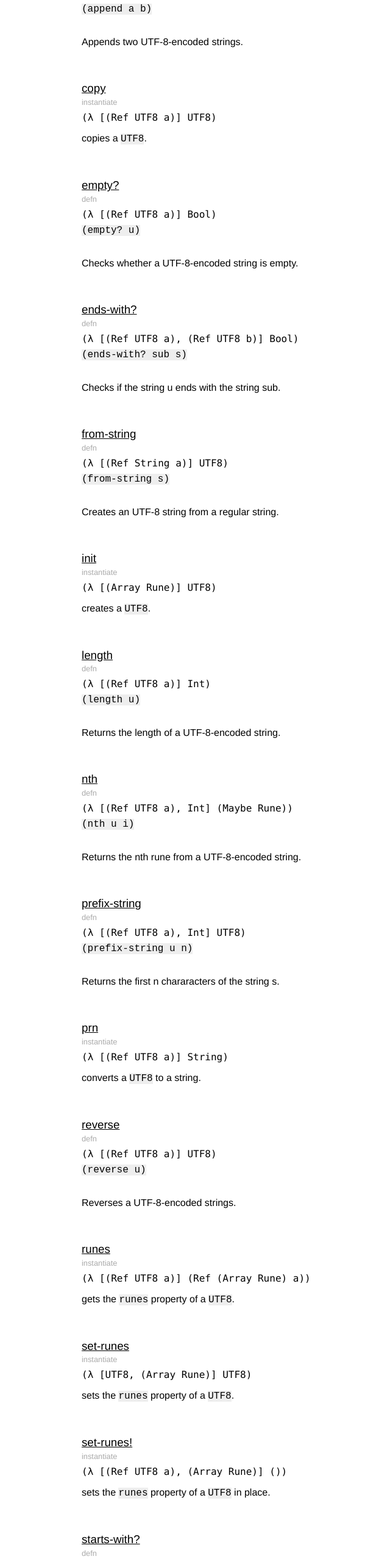
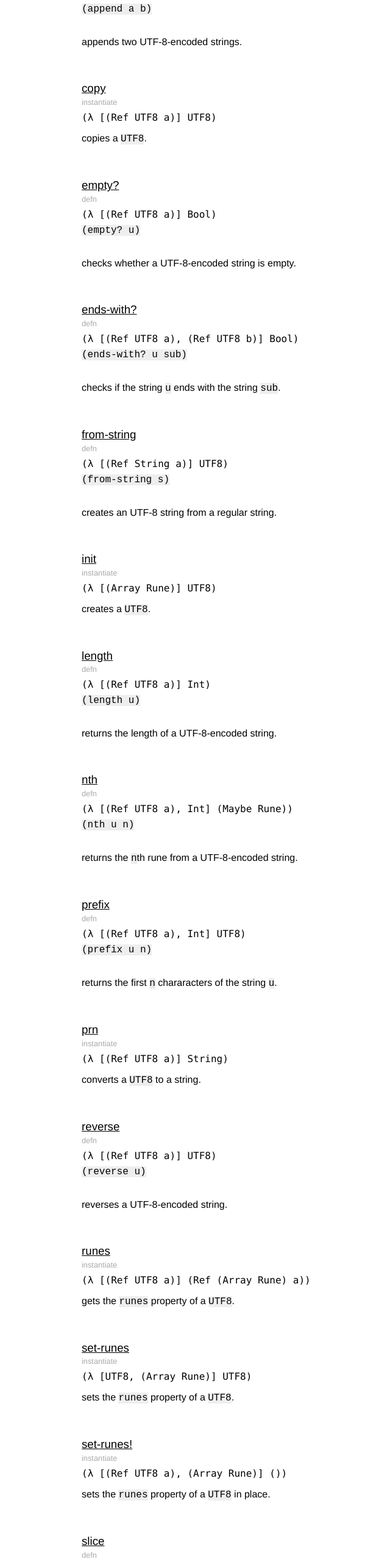
Before and after one commit to carpentry-org/utf8.carp, a plain HTML site: page docs/UTF8.html in a window 1280 px wide. Shown: the part 1069-3626 px from the top of the page at 61% size, without its empty margins (201-841 px from the left). Drawn offline with Linux system fonts and the light colour scheme.

Commit message:
update for version 0.0.4

```diff
--- a/docs/UTF8.html
+++ b/docs/UTF8.html
@@ -93,7 +93,7 @@ in bytes! Quite delicious!</p>
                     (append a b)
                 </pre>
                 <p class="doc">
-                    <p>Appends two UTF-8-encoded strings.</p>
+                    <p>appends two UTF-8-encoded strings.</p>
 
                 </p>
             </div>
@@ -133,7 +133,7 @@ in bytes! Quite delicious!</p>
                     (empty? u)
                 </pre>
                 <p class="doc">
-                    <p>Checks whether a UTF-8-encoded string is empty.</p>
+                    <p>checks whether a UTF-8-encoded string is empty.</p>
 
                 </p>
             </div>
@@ -150,10 +150,10 @@ in bytes! Quite delicious!</p>
                     (λ [(Ref UTF8 a), (Ref UTF8 b)] Bool)
                 </p>
                 <pre class="args">
-                    (ends-with? sub s)
+                    (ends-with? u sub)
                 </pre>
                 <p class="doc">
-                    <p>Checks if the string u ends with the string sub.</p>
+                    <p>checks if the string <code>u</code> ends with the string <code>sub</code>.</p>
 
                 </p>
             </div>
@@ -173,7 +173,7 @@ in bytes! Quite delicious!</p>
                     (from-string s)
                 </pre>
                 <p class="doc">
-                    <p>Creates an UTF-8 string from a regular string.</p>
+                    <p>creates an UTF-8 string from a regular string.</p>
 
                 </p>
             </div>
@@ -213,7 +213,7 @@ in bytes! Quite delicious!</p>
                     (length u)
                 </pre>
                 <p class="doc">
-                    <p>Returns the length of a UTF-8-encoded string.</p>
+                    <p>returns the length of a UTF-8-encoded string.</p>
 
                 </p>
             </div>
@@ -230,17 +230,17 @@ in bytes! Quite delicious!</p>
                     (λ [(Ref UTF8 a), Int] (Maybe Rune))
                 </p>
                 <pre class="args">
-                    (nth u i)
+                    (nth u n)
                 </pre>
                 <p class="doc">
-                    <p>Returns the nth rune from a UTF-8-encoded string.</p>
+                    <p>returns the <code>n</code>th rune from a UTF-8-encoded string.</p>
 
                 </p>
             </div>
             <div class="binder">
-                <a class="anchor" href="#prefix-string">
-                    <h3 id="prefix-string">
-                        prefix-string
+                <a class="anchor" href="#prefix">
+                    <h3 id="prefix">
+                        prefix
                     </h3>
                 </a>
                 <div class="description">
@@ -250,10 +250,10 @@ in bytes! Quite delicious!</p>
                     (λ [(Ref UTF8 a), Int] UTF8)
                 </p>
                 <pre class="args">
-                    (prefix-string u n)
+                    (prefix u n)
                 </pre>
                 <p class="doc">
-                    <p>Returns the first n chararacters of the string s.</p>
+                    <p>returns the first <code>n</code> chararacters of the string <code>u</code>.</p>
 
                 </p>
             </div>
@@ -293,7 +293,7 @@ in bytes! Quite delicious!</p>
                     (reverse u)
                 </pre>
                 <p class="doc">
-                    <p>Reverses a UTF-8-encoded strings.</p>
+                    <p>reverses a UTF-8-encoded string.</p>
 
                 </p>
             </div>
@@ -358,6 +358,27 @@ in bytes! Quite delicious!</p>
                 </p>
             </div>
             <div class="binder">
+                <a class="anchor" href="#slice">
+                    <h3 id="slice">
+                        slice
+                    </h3>
+                </a>
+                <div class="description">
+                    defn
+                </div>
+                <p class="sig">
+                    (λ [(Ref UTF8 a), Int, Int] UTF8)
+                </p>
+                <pre class="args">
+                    (slice u a b)
+                </pre>
+                <p class="doc">
+                    <p>returns a substring of the string from the index <code>a</code> to the index
+<code>b</code>.</p>
+
+                </p>
+            </div>
+            <div class="binder">
                 <a class="anchor" href="#starts-with?">
                     <h3 id="starts-with?">
                         starts-with?
@@ -370,10 +391,10 @@ in bytes! Quite delicious!</p>
                     (λ [(Ref UTF8 a), (Ref UTF8 b)] Bool)
                 </p>
                 <pre class="args">
-                    (starts-with? sub s)
+                    (starts-with? u sub)
                 </pre>
                 <p class="doc">
-                    <p>Checks if the string u begins with the string sub.</p>
+                    <p>checks if the string <code>u</code> begins with the string <code>sub</code>.</p>
 
                 </p>
             </div>
@@ -393,34 +414,14 @@ in bytes! Quite delicious!</p>
                     (str u)
                 </pre>
                 <p class="doc">
-                    <p>Creates a regular string from a UTF-8 string</p>
+                    <p>creates a regular string from a UTF-8 string</p>
 
                 </p>
             </div>
             <div class="binder">
-                <a class="anchor" href="#substring">
-                    <h3 id="substring">
-                        substring
-                    </h3>
-                </a>
-                <div class="description">
-                    defn
-                </div>
-                <p class="sig">
-                    (λ [(Ref UTF8 a), Int, Int] UTF8)
-                </p>
-                <pre class="args">
-                    (substring u a b)
-                </pre>
-                <p class="doc">
-                    <p>Returns a substring of the string from the index to the index b.</p>
-
-                </p>
-            </div>
-            <div class="binder">
-                <a class="anchor" href="#suffix-string">
-                    <h3 id="suffix-string">
-                        suffix-string
+                <a class="anchor" href="#suffix">
+                    <h3 id="suffix">
+                        suffix
                     </h3>
                 </a>
                 <div class="description">
@@ -430,10 +431,10 @@ in bytes! Quite delicious!</p>
                     (λ [(Ref UTF8 a), Int] UTF8)
                 </p>
                 <pre class="args">
-                    (suffix-string u n)
+                    (suffix u n)
                 </pre>
                 <p class="doc">
-                    <p>Returns the last n chararacters of the string s.</p>
+                    <p>returns the last <code>n</code> chararacters of the string <code>u</code>.</p>
 
                 </p>
             </div>
@@ -450,10 +451,10 @@ in bytes! Quite delicious!</p>
                     (λ [(Ref UTF8 a), Int] Rune)
                 </p>
                 <pre class="args">
-                    (unsafe-nth u i)
+                    (unsafe-nth u n)
                 </pre>
                 <p class="doc">
-                    <p>Returns the nth rune from a UTF-8-encoded string unsafely.</p>
+                    <p>returns the <code>n</code>th rune from a UTF-8-encoded string unsafely.</p>
 
                 </p>
             </div>
```
Also changed, not shown: 2 other files.
